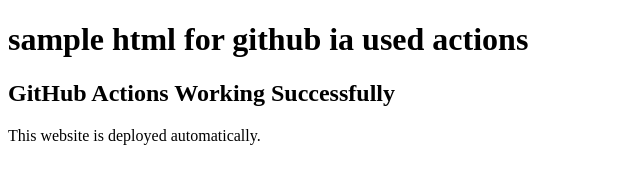
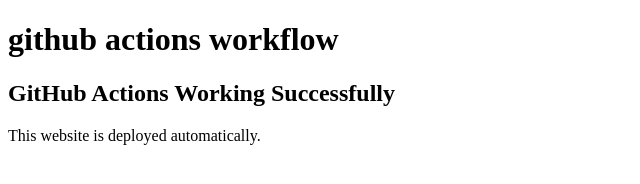
Before and after one commit to Syedibrahim07/github-actions-demo, a plain HTML site: page index.html in a window 1280 px wide. Shown: the whole page, without its empty margins (0-640 px from the left). Drawn offline with Linux system fonts and the light colour scheme.

Commit message:
code changes

```diff
--- a/index.html
+++ b/index.html
@@ -5,7 +5,7 @@
     <title>My First CI CD Project</title>
 </head>
 <body>
-    <h1>sample html for github ia used actions</h1>
+    <h1>github actions workflow</h1>
     <h2>GitHub Actions Working Successfully</h2>
     <p>This website is deployed automatically.</p>
 </body>
```
